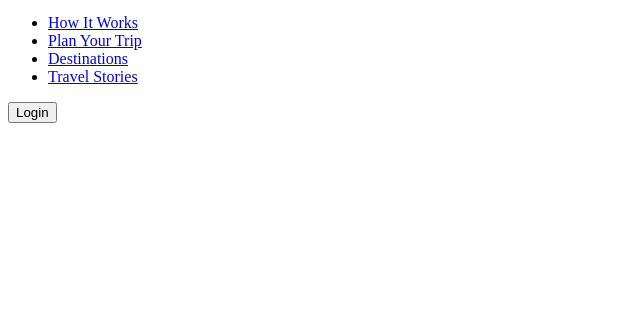
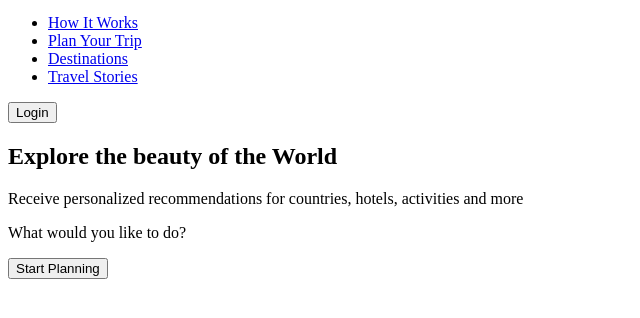
Before and after one commit to cosgene/travel-website, a plain HTML site: page travel/index.html in a window 1280 px wide. Shown: the part 28-346 px from the top of the page, without its empty margins (0-640 px from the left). Drawn offline with Linux system fonts and the light colour scheme.

Commit message:
feat: add preview section

```diff
--- a/travel/index.html
+++ b/travel/index.html
@@ -22,5 +22,21 @@
             </div>
         </div>
     </header>
+    <main>
+        <section class="preview">
+            <div class="wrapper">
+                <div class="preview__content">
+                    <h1>Explore the beauty of the World</h1>
+                    <p>Receive personalized recommendations for countries, hotels, activities and more</p>
+                    <div class="preview_search">
+                        <p>What would you like to do?</p>
+                        <div class="preview__button">
+                            <button class="button">Start Planning</button>
+                        </div>
+                    </div>
+                </div>
+            </div>
+        </section>
+    </main>
 </body>
 </html>
```
